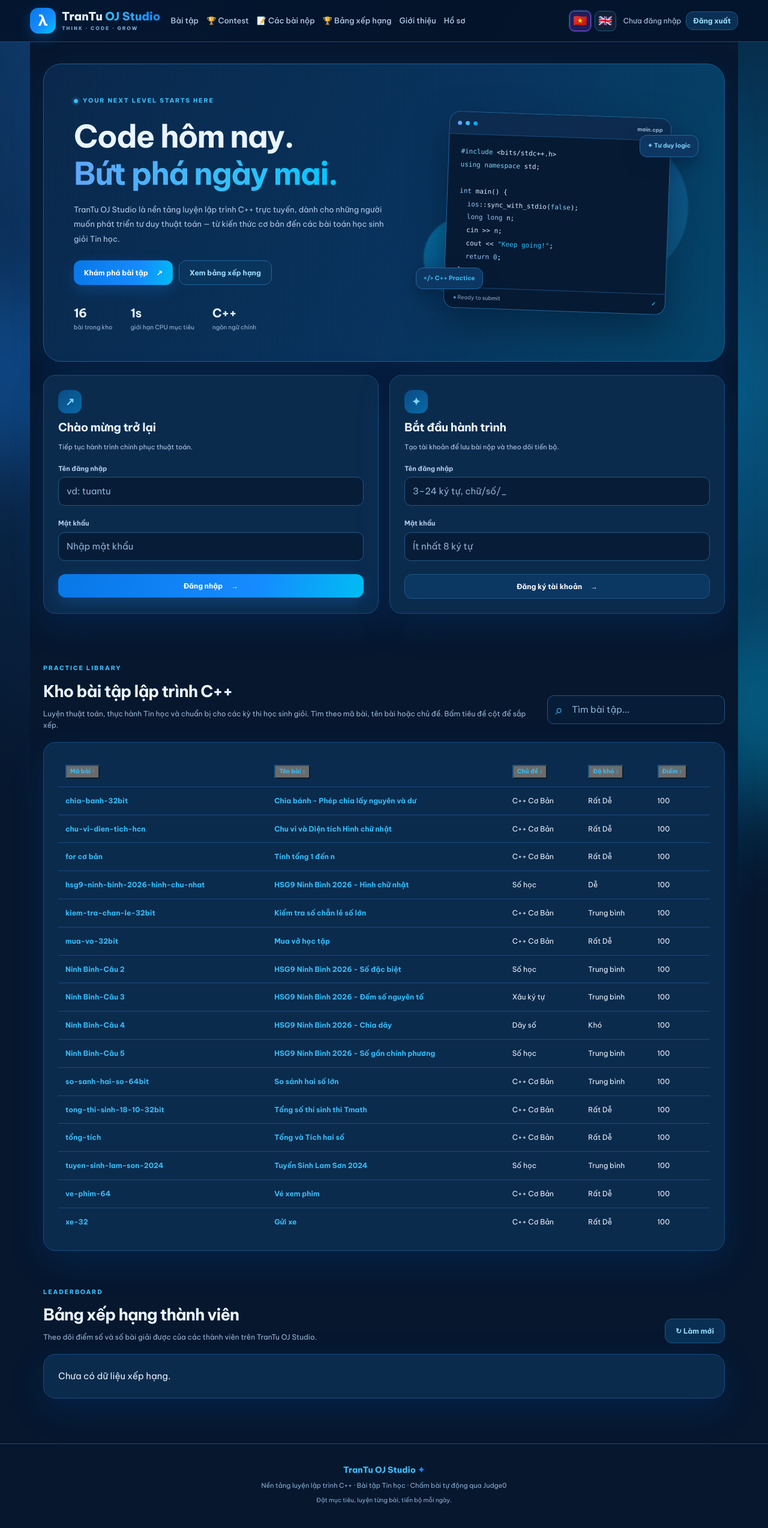
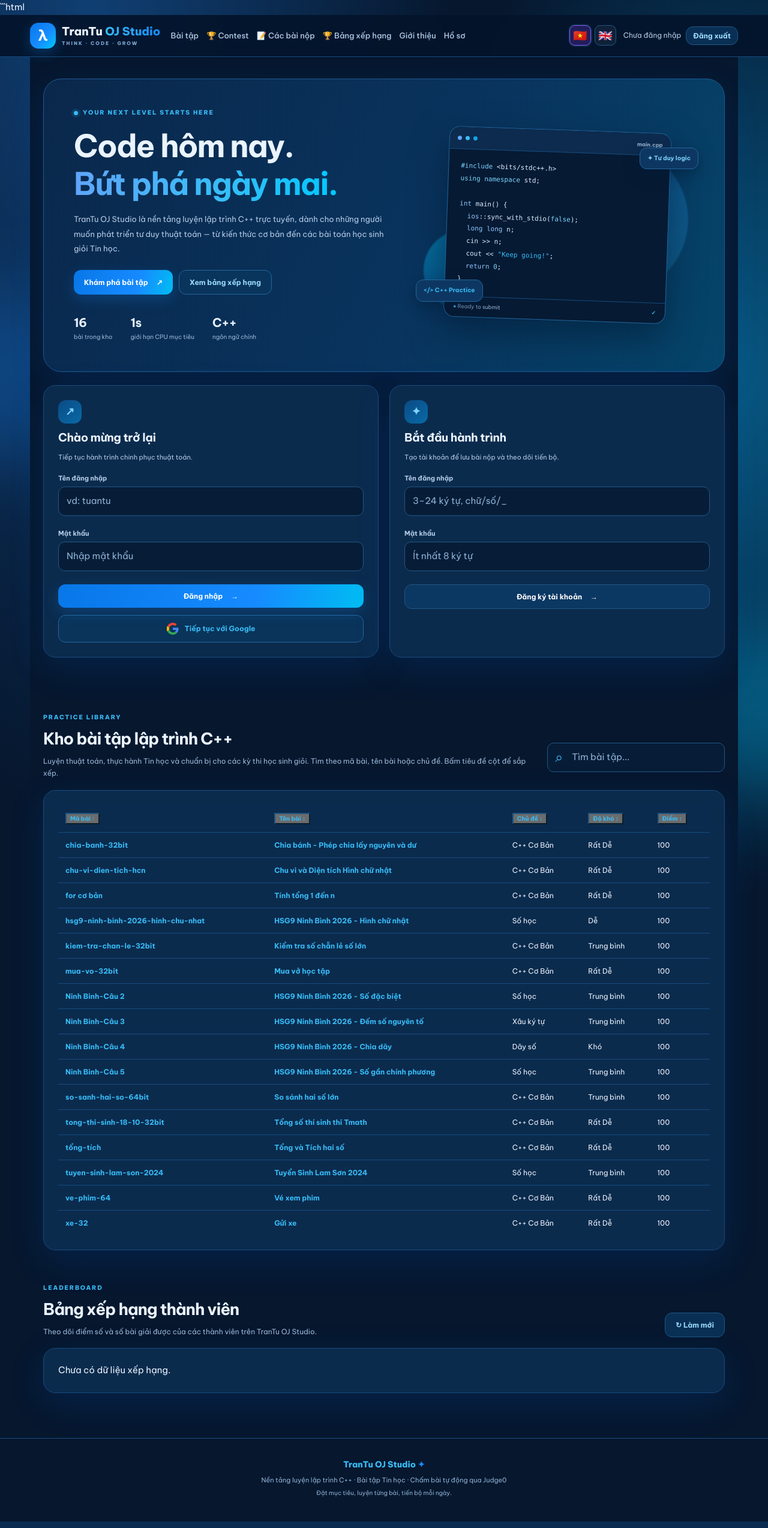
Before and after one commit to anhcuongthu-crypto/TranTuanTu-Online-Judge, a Flask app: page / in a window 1280 px wide; the page is wider, and only the part inside the window is pictured. Shown: that part at 60% size. Run offline with Flask 3, Linux system fonts and the light colour scheme; data that the repository does not hold is empty; some libraries are stand-ins or nearby versions.

Commit message:
Update index.html

````diff
--- a/templates/index.html
+++ b/templates/index.html
@@ -1,4 +1,4 @@
-
+```html
 {% extends 'base.html' %}
 
 {% block title %}TranTu OJ Studio - Luyện lập trình C++, bài tập Tin học và thi HSG{% endblock %}
@@ -113,6 +113,59 @@
         <button class="button button-primary full-width" type="submit">
             Đăng nhập <span>→</span>
         </button>
+
+        <!-- ĐĂNG NHẬP BẰNG GOOGLE -->
+        <a
+            href="{{ url_for('google_login') }}"
+            class="button button-glass full-width google-login-button"
+        >
+            <svg
+                width="20"
+                height="20"
+                viewBox="0 0 48 48"
+                aria-hidden="true"
+            >
+                <path
+                    fill="#EA4335"
+                    d="M24 9.5c3.54 0 6.71 1.22 9.21 3.6l6.85-6.85C35.9 2.38 30.47 0 24 0 14.62 0 6.51 5.38 3.05 13.22l7.98 6.19C12.7 13.72 17.91 9.5 24 9.5z"
+                />
+                <path
+                    fill="#4285F4"
+                    d="M46.98 24.55c0-1.57-.15-3.09-.38-4.55H24v9.02h12.94c-.58 2.96-2.26 5.48-4.73 7.18l7.28 5.65c4.25-3.92 7.49-9.71 7.49-17.3z"
+                />
+                <path
+                    fill="#FBBC05"
+                    d="M10.03 28.59a14.4 14.4 0 0 1 0-9.18l-7.98-6.19a24 24 0 0 0 0 21.56l7.98-6.19z"
+                />
+                <path
+                    fill="#34A853"
+                    d="M24 48c6.48 0 11.93-2.13 15.91-5.8l-7.28-5.65c-2.02 1.35-4.61 2.15-8.63 2.15-6.09 0-11.3-4.22-13.02-9.91l-7.98 6.19C6.51 42.62 14.62 48 24 48z"
+                />
+            </svg>
+
+            <span>Tiếp tục với Google</span>
+        </a>
+
+        <style>
+            .google-login-button {
+                margin-top: 12px;
+                display: flex;
+                align-items: center;
+                justify-content: center;
+                gap: 10px;
+                text-decoration: none;
+                box-sizing: border-box;
+            }
+
+            .google-login-button svg {
+                flex-shrink: 0;
+            }
+
+            .google-login-button:hover {
+                border-color: rgba(255, 255, 255, 0.3);
+                transform: translateY(-1px);
+            }
+        </style>
     </form>
 
     <form id="register-form" class="glass-card auth-card">
@@ -297,3 +350,4 @@
 </script>
 
 {% endblock %}
+```
````
